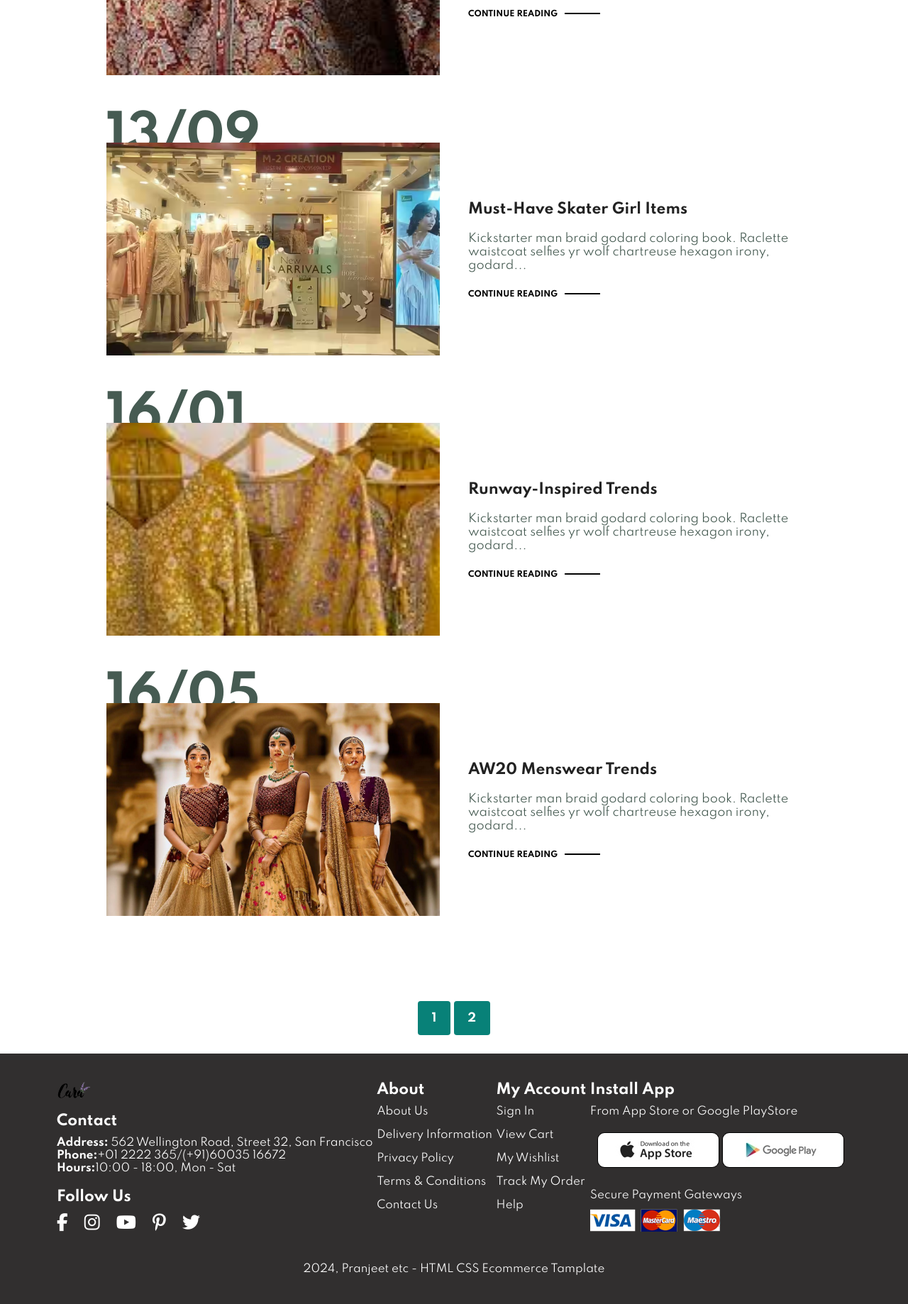
After one commit to parasharr/Final_year_Project, a PHP site: page /blog2.php in a window 1280 px wide. The commit adds this page. Shown: the part 1120-2958 px from the top of the page at 71% size. Run offline with PHP 8.4, Linux system fonts and the light colour scheme; data that the repository does not hold is empty; some libraries are stand-ins or nearby versions.

Commit message:
add to repo

```diff
--- a/about.php
+++ b/about.php
@@ -52,14 +52,14 @@ require 'config.php';
         <img src="a6.jpg" alt="">
         <div>
             <h2>Who We Are?</h2>
-            <p style="color: #000000;">Lorem ipsum dolor sit amet consectetur adipisicing elit. Autem animi soluta voluptatibus molestias assumenda unde vero earum distinctio nihil. Veniam sint a minima reprehenderit! Dolorum recusandae quisquam facilis doloribus reprehenderit!
+            <p style="color: #000000;">Welcome to <strong>Glam Boutique</strong>, where fashion meets elegance and style knows no bounds. We are an online store dedicated to bring you the latest trends and timeless pieces that makes you feel confident, beautiful, and glamorous.
             </p><br>
 
-            <abbr title="">Create stunning images with as much or as little control as you like thanks to a choice of Basic and creative modes.</abbr>
+            <abbr title="">Our Boutique offers a wide selection of clothing, accessories, and beauty products that cater to all your fashion needs</abbr>
 
             <br><br>
 
-            <marquee bgcolor="#ccc" loop="-1" scrollamount="5" width="100%">Create stunning images with as much or as little control as you like thanks to a choice of Basic and creative modes</marquee>
+            <marquee bgcolor="#ccc" loop="-1" scrollamount="5" width="100%">Thank you for choosing Glam Boutique.We can't wait to help you find your next favorite piece</marquee>
         </div>
     </section>
 
--- /dev/null
+++ b/blog2.php
@@ -0,0 +1,171 @@
+<?php
+require 'config.php';
+
+
+?>
+<!DOCTYPE html>
+<html lang="en">
+<head>
+    <meta charset="UTF-8">
+    <meta name="viewport" content="width=device-width, initial-scale=1.0">
+    <title>Ecommerce website</title>
+    <link rel="stylesheet" href="style.css">
+    <link rel="stylesheet" href="https://fontawesome.com/releases/v6.04.0/css/all.css">
+    <link rel="stylesheet" href="https://cdnjs.cloudflare.com/ajax/libs/font-awesome/6.5.1/css/all.min.css">
+    <link href='https://unpkg.com/boxicons@2.1.4/css/boxicons.min.css' rel='stylesheet'>
+    <link href="https://unpkg.com/aos@2.3.1/dist/aos.css" rel="stylesheet">
+</head>
+<body>
+    <section id="header">
+        <a href="home.php"><img src="logo.png" alt="logo" height="30px"></a>
+
+        <div>
+            <ul id="navbar">
+                <li><a href="home.php">Home</a></li>
+                <li><a href="shop.php">Shop</a></li>
+                <li><a class="active" href="blog.php">Blog</a></li>
+                <li><a href="about.php">About</a></li>
+                <li><a href="contact.php">Contact Us</a></li>
+
+                <?php
+                require 'config.php';
+                    $select_product = mysqli_query($conn,"Select * from `cart`") or die('query failed');
+                    $row_count = mysqli_num_rows($select_product);
+
+                ?>
+                <li id="lg-bag"><a href="cart.php"><i class='bx bx-shopping-bag bag' style='color:#000000; font-size: 20px;' ></i><span><sup><?php echo $row_count; ?></sup></span></a></li>
+                <li class="user"><a href="register.php"><i class="fa-solid fa-circle-user"></i></a></li>
+                <a href="#" id="close"><i class="fa-solid fa-xmark" style="color: #000000; font-size: 25px;"></i></a>
+            </ul>
+        </div>
+        <div id="mobile">
+            <a href="cart.php"><i class='bx bx-shopping-bag' style='color:#000000' ></i></a>
+            <i id="bar" class="fas fa-outdent"></i>
+        </div>
+    </section>
+
+    <section id="pg-header" class="blog">
+        <h2>#readmore</h2>
+        <p>Read all case studies about our products! </p><br>
+    </section>
+
+    <section id="blog">
+        <div class="blog-box">
+            <div class="blog-img">
+                <img src="blog-6.jpg.jpg" alt="">
+            </div>
+            <div class="blog-details">
+                <h4>The Cotton Zip-Up Hoodie</h4>
+                <p>Kickstarter man braid godard coloring book. Raclette waistcoat selfies yr wolf chartreuse hexagon irony, godard...</p>
+                <a href="#">CONTINUE READING</a>
+            </div>
+            <h1>13/01</h1>
+        </div>
+        <div class="blog-box">
+            <div class="blog-img">
+                <img src="blog-7.jpg.jpeg" alt="">
+            </div>
+            <div class="blog-details">
+                <h4>How to Style a Quiff</h4>
+                <p>Kickstarter man braid godard coloring book. Raclette waistcoat selfies yr wolf chartreuse hexagon irony, godard...</p>
+                <a href="#">CONTINUE READING</a>
+            </div>
+            <h1>13/04</h1>
+        </div>
+        <div class="blog-box">
+            <div class="blog-img">
+                <img src="blog-8.jpg.png" alt="">
+            </div>
+            <div class="blog-details">
+                <h4>Must-Have Skater Girl Items</h4>
+                <p>Kickstarter man braid godard coloring book. Raclette waistcoat selfies yr wolf chartreuse hexagon irony, godard...</p>
+                <a href="#">CONTINUE READING</a>
+            </div>
+            <h1>13/09</h1>
+        </div>
+        <div class="blog-box">
+            <div class="blog-img">
+                <img src="blog-9.jpg.jpeg" alt="">
+            </div>
+            <div class="blog-details">
+                <h4>Runway-Inspired Trends</h4>
+                <p>Kickstarter man braid godard coloring book. Raclette waistcoat selfies yr wolf chartreuse hexagon irony, godard...</p>
+                <a href="#">CONTINUE READING</a>
+            </div>
+            <h1>16/01</h1>
+        </div>
+        <div class="blog-box">
+            <div class="blog-img">
+                <img src="blog-10.jpg.jpeg" alt="">
+            </div>
+            <div class="blog-details">
+                <h4>AW20 Menswear Trends</h4>
+                <p>Kickstarter man braid godard coloring book. Raclette waistcoat selfies yr wolf chartreuse hexagon irony, godard...</p>
+                <a href="#">CONTINUE READING</a>
+            </div>
+            <h1>16/05</h1>
+        </div>
+    </section>
+
+
+    <section id="pagination" class="section-p1">
+        <a href="#">1</a>
+        <a href="#">2</a>
+    </section>
+
+
+    <footer class="section-p1">
+        <div class="col">
+            <img class="logo" src="logo.png" alt="logo" height="25"><br>
+            <h4>Contact</h4>
+            <p><b>Address:</b> 562 Wellington Road, Street 32, San Francisco</p>
+            <p><b>Phone:</b>+01 2222 365/(+91)60035 16672</p>
+            <p><b>Hours:</b>10:00 - 18:00, Mon - Sat</p>
+            <div class="follow">
+                <h4>Follow Us</h4>
+                <div class="icon">
+                    <a href="#"><i class="fab fa-facebook-f"></i></a>
+                    <a href="#"><i class="fab fa-instagram"></i></a>
+                    <a href="#"><i class="fab fa-youtube"></i></a>
+                    <a herf="#"><i class="fab fa-pinterest-p"></i></a>
+                    <a herf="#"><i class="fab fa-twitter"></i></a>
+                </div>
+            </div>
+        </div>
+        <div class="col">
+            <h4>About</h4>
+            <a href="#">About Us</a>
+            <a href="#">Delivery Information</a>
+            <a href="#">Privacy Policy</a>
+            <a href="#">Terms & Conditions</a>
+            <a href="#">Contact Us</a>
+        </div>
+        <div class="col">
+        <h4>My Account</h4>
+        <a href="#">Sign In</a>
+        <a href="#">View Cart</a>
+        <a href="#">My Wishlist</a>
+        <a href="#">Track My Order</a>
+        <a href="#">Help</a>
+        </div>
+        <div class="col-install">
+            <h4>Install App</h4>
+            <p>From App Store or Google PlayStore</p>
+            <div class="row">
+                <img src="app.jpg">
+                <img src="play.jpg">
+            </div>
+            <p>Secure Payment Gateways</p>
+            <img src="pay.png">
+        </div>
+        <div class="copyright">
+            <p>2024, Pranjeet etc - HTML CSS Ecommerce Tamplate</p>
+        </div>
+
+    </footer>
+    </section>
+    <script src="https://cdn.jsdelivr.net/npm/@popperjs/core@2.11.8/dist/umd/popper.min.js" integrity="sha384-I7E8VVD/ismYTF4hNIPjVp/Zjvgyol6VFvRkX/vR+Vc4jQkC+hVqc2pM8ODewa9r" crossorigin="anonymous"></script>
+<script src="https://cdn.jsdelivr.net/npm/bootstrap@5.3.2/dist/js/bootstrap.min.js" integrity="sha384-BBtl+eGJRgqQAUMxJ7pMwbEyER4l1g+O15P+16Ep7Q9Q+zqX6gSbd85u4mG4QzX+" crossorigin="anonymous"></script>
+    <script src="script.js"></script>
+</body>
+</html>
```
Also changed, not shown: blog.php (+8 -8 lines), home.php (+7 -7 lines), blog-1.jpg.jpeg (added), blog-10.jpg.jpeg (added), blog-2.jpg.jpg (added), blog-4.jpg.jpg (added), blog-5.jpg.jpg (added), blog-6.jpg.jpg (added), blog-7.jpg.jpeg (added), blog-8.jpg.png (added), blog-9.jpg.jpeg (added), 1 other file.
